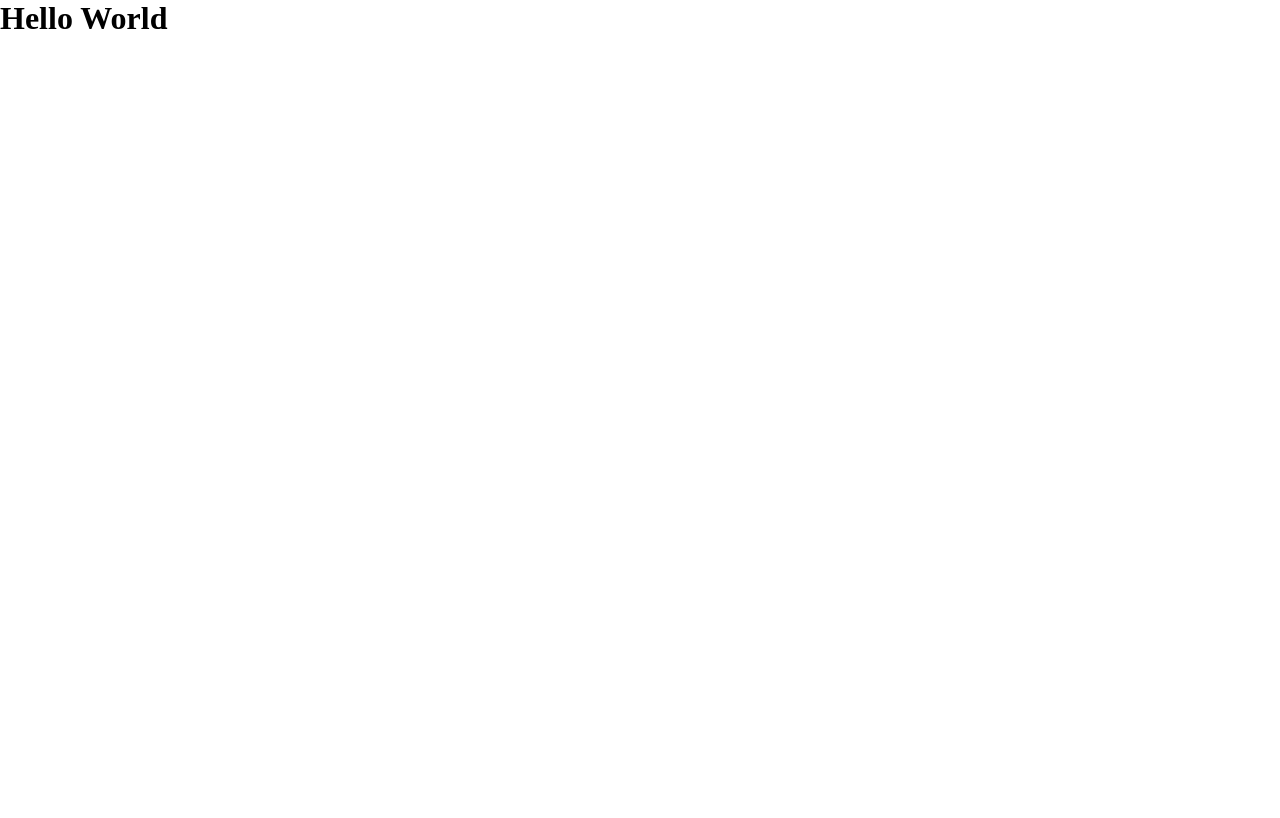
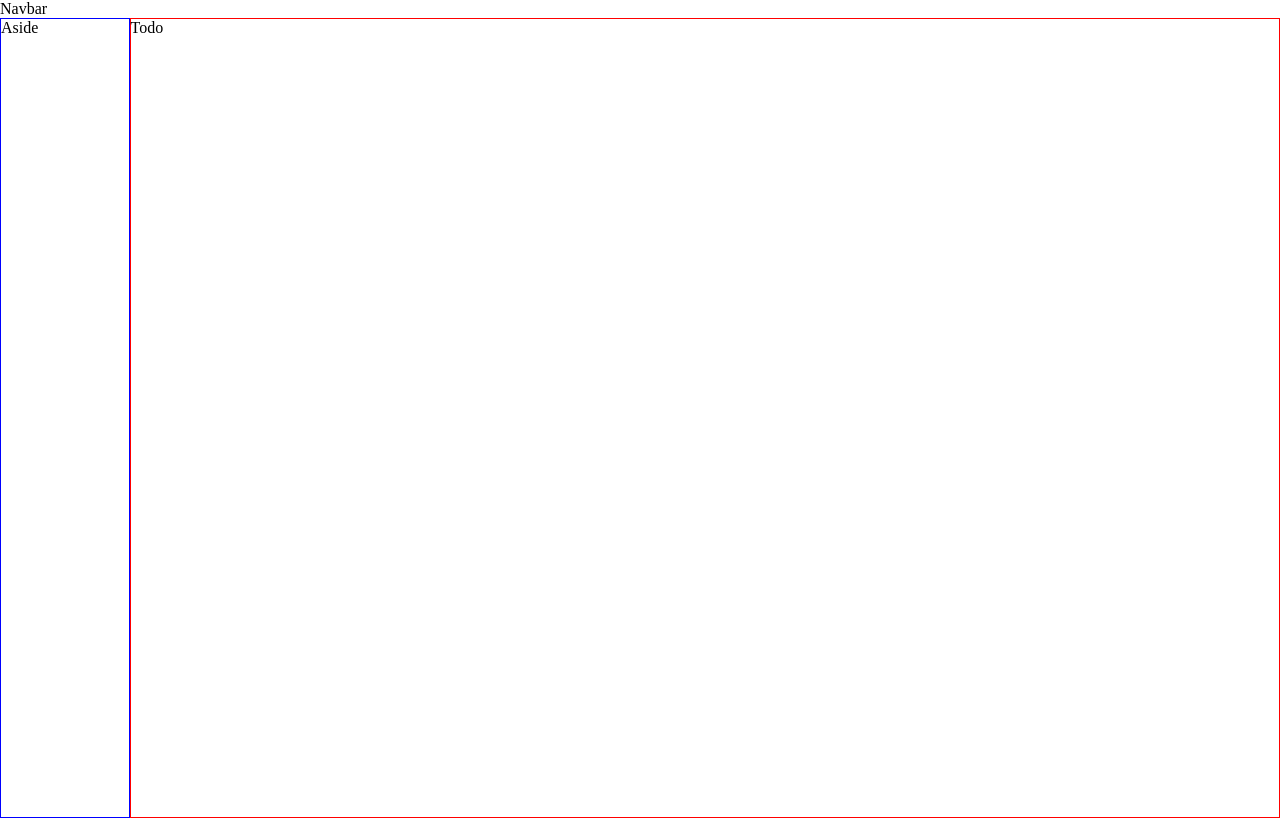
Before and after one commit to gbwlxhd97/todo_assign, a React (Vite) app: page / in a window 1280 px wide. Built offline with nearby package versions, Linux system fonts and the light colour scheme.

Commit message:
[feat]: set up layout structure

```diff
--- a/src/App.tsx
+++ b/src/App.tsx
@@ -1,10 +1,14 @@
+import Layout from './components/Layout'
+import Todo from './components/Todo'
 import './global.css'
 
 function App() {
 
   return (
     <>
-      <h1>Hello World</h1>
+      <Layout>
+        <Todo />
+      </Layout>
     </>
   )
 }
--- /dev/null
+++ b/src/components/Layout/aside.module.css
@@ -0,0 +1,5 @@
+.container {
+  border: 1px solid blue;
+  flex: 1;
+  height: 100vh;
+}
--- /dev/null
+++ b/src/components/Layout/aside.tsx
@@ -0,0 +1,7 @@
+import styles from './aside.module.css'
+
+const Aside = () => {
+  return <div className={styles.container}>Aside</div>
+}
+
+export default Aside
--- /dev/null
+++ b/src/components/Layout/index.module.css
@@ -0,0 +1,7 @@
+.container {
+  width: 100%;
+}
+
+.wrapper {
+  display: flex;
+}
--- /dev/null
+++ b/src/components/Layout/index.tsx
@@ -0,0 +1,21 @@
+import Aside from './aside'
+import styles from './index.module.css'
+import Navbar from './navbar'
+
+type LayoutProps = {
+  children: React.ReactNode
+}
+
+const Layout = ({ children }: LayoutProps) => {
+  return (
+    <div className={styles.container}>
+      <Navbar />
+      <div className={styles.wrapper}>
+        <Aside />
+        {children}
+      </div>
+    </div>
+  )
+}
+
+export default Layout
--- /dev/null
+++ b/src/components/Layout/navbar.tsx
@@ -0,0 +1,7 @@
+import styles from './navbar.module.css'
+
+const Navbar = () => {
+  return <div className={styles.navbar}>Navbar</div>
+}
+
+export default Navbar
--- /dev/null
+++ b/src/components/todo.module.css
@@ -0,0 +1,4 @@
+.container {
+  border: 1px solid red;
+  flex: 9;
+}
--- /dev/null
+++ b/src/components/todo.tsx
@@ -0,0 +1,7 @@
+import styles from './todo.module.css'
+
+const Todo = () => {
+  return <div className={styles.container}>Todo</div>
+}
+
+export default Todo
```
Also changed, not shown: src/components/Layout/navbar.module.css (added).
